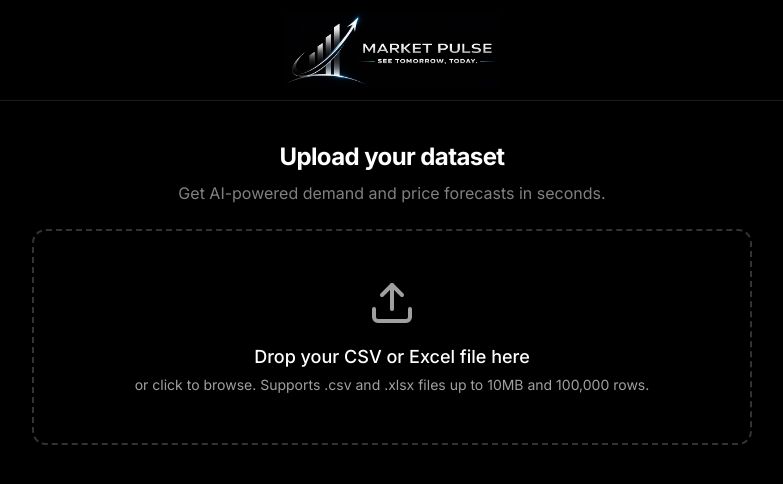
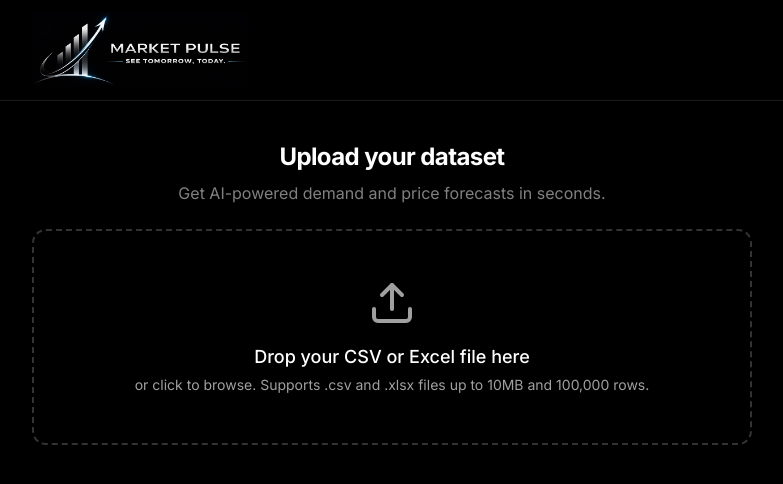
Before and after one commit to syedalisufiyanhussain-5074/market-pulse, a Next.js app in the folder frontend/: page / in a window 1280 px wide. Shown: the top 484 px of the page, without its empty margins (248-1031 px from the left). Built offline with nearby package versions, Linux system fonts and the light colour scheme; no server answers.

Commit message:
Revert logo to left-aligned header layout
Co-Authored-By: Claude Opus 4.6 (1M context) <noreply@anthropic.com>

```diff
--- a/frontend/src/app/page.tsx
+++ b/frontend/src/app/page.tsx
@@ -165,7 +165,7 @@ export default function Home() {
     <main className="min-h-screen bg-black">
       {/* Header */}
       <header className="border-b border-white/10">
-        <div className="max-w-3xl mx-auto px-6 py-3 flex items-center justify-center relative">
+        <div className="max-w-3xl mx-auto px-6 py-3 flex items-center justify-between">
           <a href="/" className="flex items-center">
             <Image
               src="/logo-horizontal.png"
@@ -180,7 +180,7 @@ export default function Home() {
               variant="ghost"
               size="sm"
               onClick={handleReset}
-              className="absolute right-6 text-white/60 hover:text-white hover:bg-white/5 border border-white/10"
+              className="text-white/60 hover:text-white hover:bg-white/5 border border-white/10"
             >
               <RotateCcw className="w-4 h-4 mr-1" />
               Start Over
```
